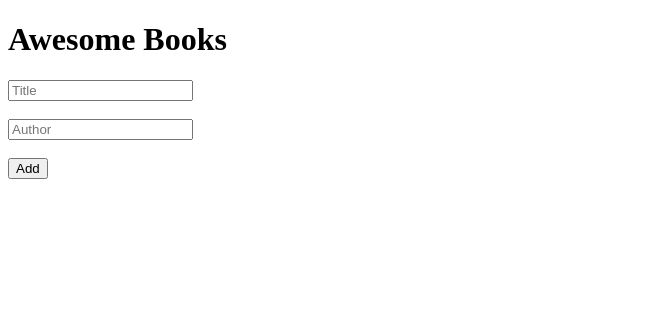
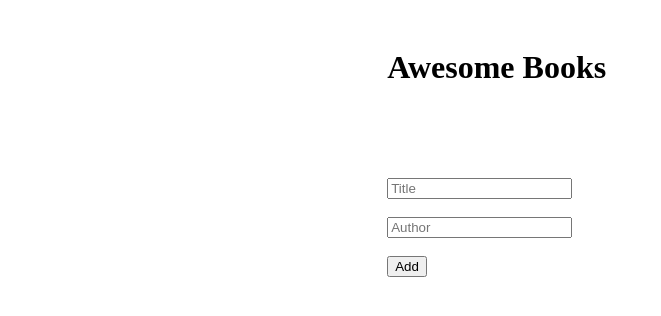
Before and after one commit to c3c1l1a/pair-programming-awesome-books, a website: page index.html in a window 1280 px wide. Shown: the whole page, without its empty margins (0-661 px from the left). Drawn offline with Linux system fonts and the light colour scheme.

Commit message:
Add style file with basic styles

```diff
--- a/index.html
+++ b/index.html
@@ -3,6 +3,7 @@
 <meta charset="utf-8">
 <meta name="viewport" content="width=device-width, initial-scale=1">
 <title>Awesome Books</title>
+<link rel="stylesheet" type="text/css" href="styles.css">
 <body>
 	<header>
 		<h1>Awesome Books</h1>
--- /dev/null
+++ b/styles.css
@@ -0,0 +1,11 @@
+header {
+  padding: 20px 30%;
+}
+
+main {
+  padding: 20px 30%;
+}
+
+form {
+  padding: 30px 0;
+}
```
